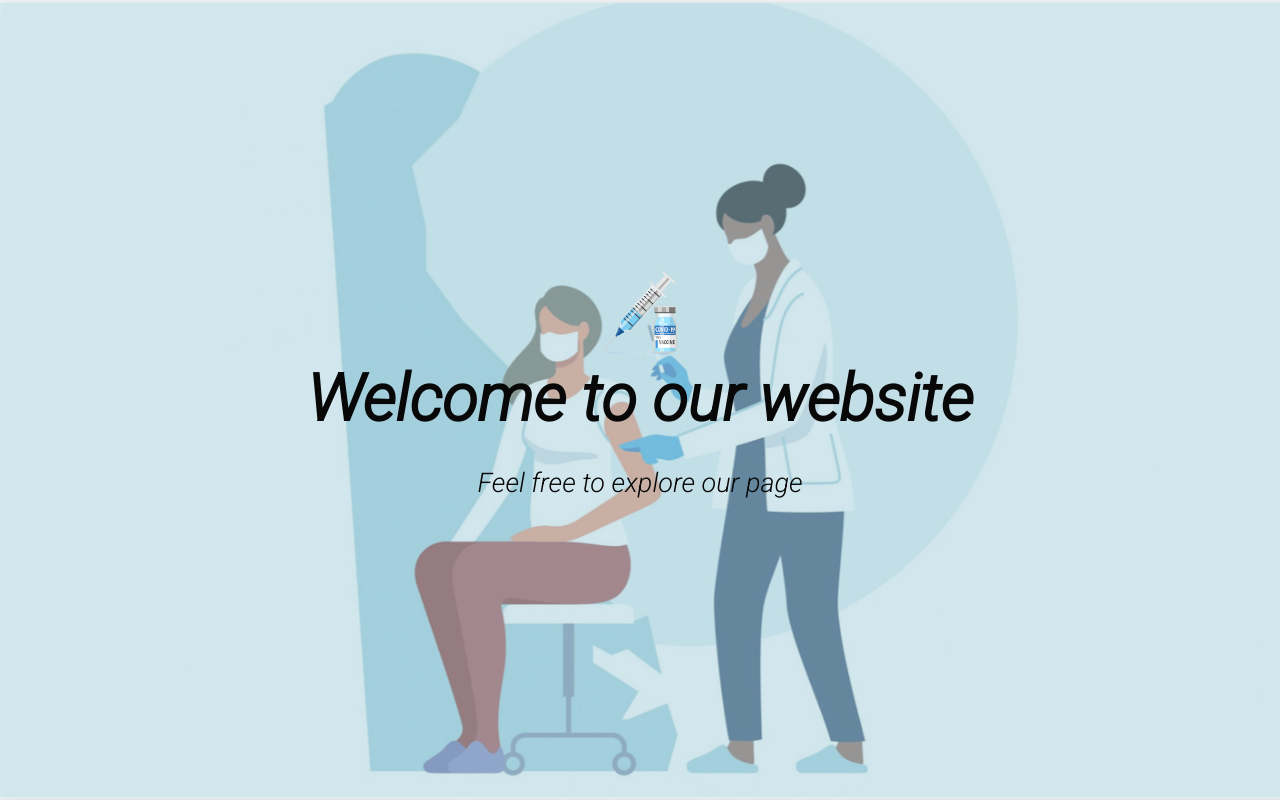
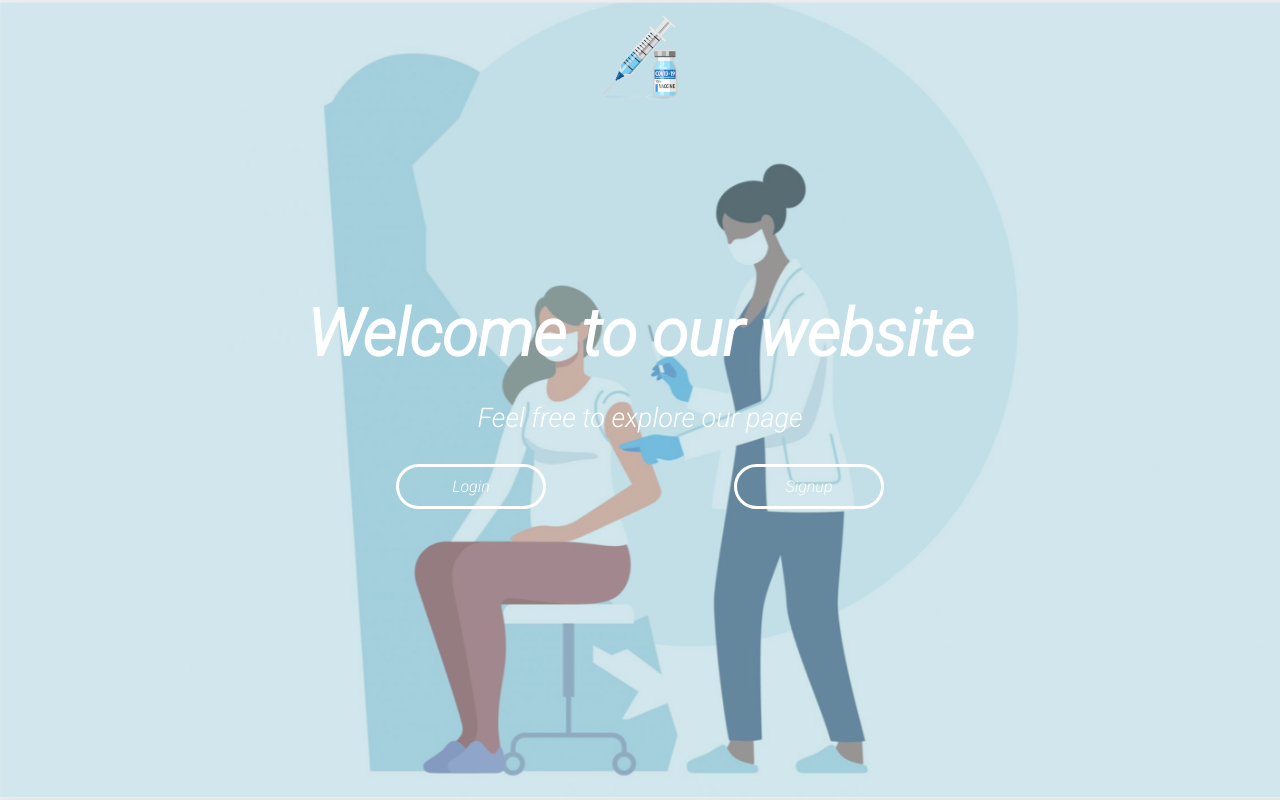
Before and after one commit to Wannakorn-C/VaccinationForm, a React (Create React App) app: page / in a window 1280 px wide. Built offline with nearby package versions, Linux system fonts and the light colour scheme.

Commit message:
Add login&signup button

```diff
--- a/package.json
+++ b/package.json
@@ -8,6 +8,7 @@
     "@testing-library/user-event": "^12.8.3",
     "react": "^17.0.2",
     "react-dom": "^17.0.2",
+    "react-router-dom": "^5.2.0",
     "react-scripts": "4.0.3",
     "styled-components": "^5.3.0",
     "web-vitals": "^1.1.2"
--- a/src/App.js
+++ b/src/App.js
@@ -2,13 +2,20 @@
 import Home from './pages/Home';
 //styled components
 import {StyledContainer} from './components/Styles';
+import {
+  BrowserRouter as Router,
+  Switch,
+  Route
+} from 'react-router-dom';
 
 
 function App() {
   return (
+    <Router>
     <StyledContainer>
       <Home/>
     </StyledContainer>
+    </Router>
 
   );
 }
--- a/src/components/Styles.js
+++ b/src/components/Styles.js
@@ -1,10 +1,12 @@
 import styled from 'styled-components';
 //Background
 import background from './../assets/VaccineBackground.png';
+//React router
+import {Link} from 'react-router-dom';
 
 export const colors ={
-    primary:"#080808",
-    theme:"#BE185D",
+    primary:"#fff",
+    theme:"#18ACBE",
     light1:"#F3F4F6",
     light2:"#E5E7EB",
     dark1:"#1F2937",
@@ -49,3 +51,29 @@ export const Avatar= styled.div`
      background-position: center;
      margin: auto;
 `;
+export const StyledButton =styled(Link)`
+     padding: 10px;
+     width: 150px;
+     background-color: transparent;
+     font-size: 16px;
+     border :3px solid ${colors.primary};
+     border-radius: 25px;
+     color: ${colors.primary};
+     text-decoration: none;
+     text-align: center;
+     transition: ease-in-out 0.3s;
+
+     &:hover{
+         background-color:${colors.primary};
+         color: ${colors.theme};
+         cursor: pointer;
+     }
+
+
+`;
+export const ButtonGroup =styled.div`
+     display: flex;
+     justify-content: space-around;
+     flex-direction: row;
+     margin-top: 25px;
+`;
--- a/src/pages/Home.js
+++ b/src/pages/Home.js
@@ -1,4 +1,4 @@
-import {StyledTitle,StyledSubTitle,Avatar} from './../components/Styles';
+import {StyledTitle,StyledSubTitle,Avatar,StyledButton,ButtonGroup} from './../components/Styles';
 
 //Logo
 import Logo from './../assets/VaccineLogo.png';
@@ -6,15 +6,31 @@ import Logo from './../assets/VaccineLogo.png';
 const Home=() =>{
     return(
         <div>
-            <div>
+            <div style={{
+                position: "absolute",
+                top: 0,
+                left: 0,
+                backgroundColor: "transparent",
+                width: "100%",
+                padding: "15px",
+                display: "flex",
+                justifyContent: "flex-start",
+            }}>
             <Avatar image={Logo}/>
             </div>
+
             <StyledTitle size={65}>
                 Welcome to our website
             </StyledTitle>
+
             <StyledSubTitle size={27}>
                 Feel free to explore our page
             </StyledSubTitle>
+
+            <ButtonGroup>
+            <StyledButton to="/login">Login</StyledButton>
+            <StyledButton to="/signup">Signup</StyledButton>
+            </ButtonGroup>
         </div>
     );
 }
```
Also changed, not shown: 1 other file (tests, documents, lock files or other folders).
